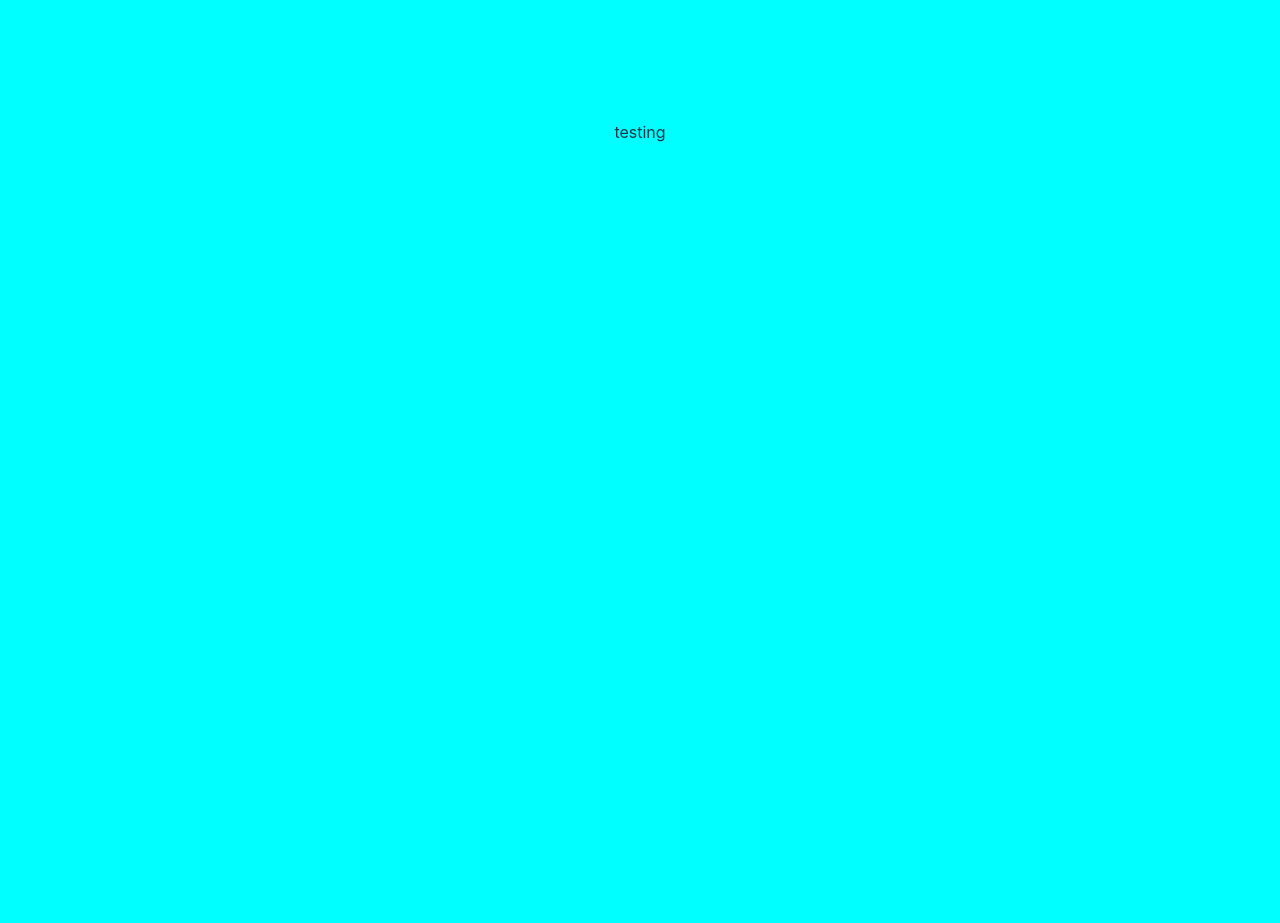
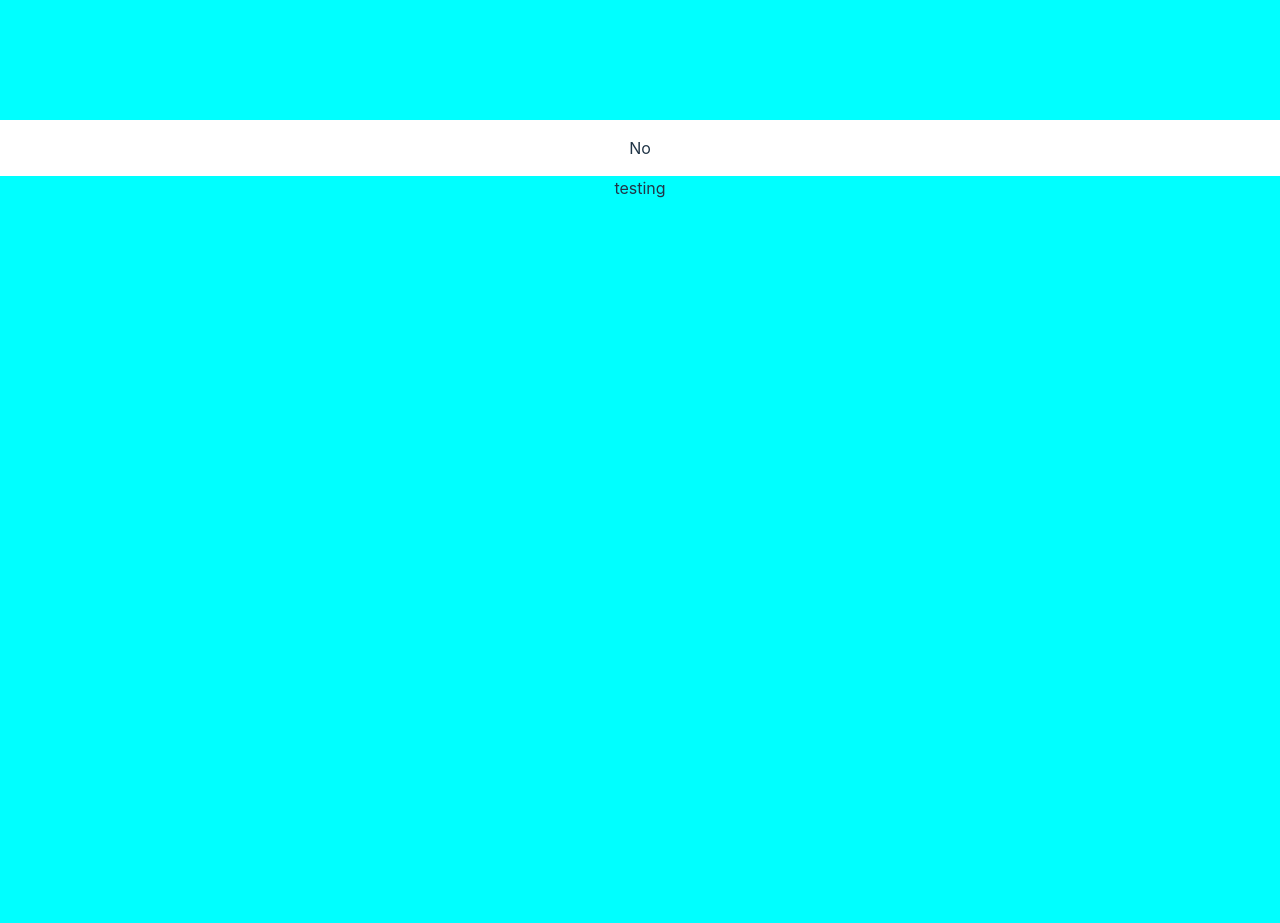
Before and after one commit to ForeSee-HK/foresee-revamp, a React (Vite) app: page / in a window 1280 px wide. Shown: the part 2280-3203 px from the top of the page. Built offline with nearby package versions, Linux system fonts and the light colour scheme.

Commit message:
add detect intersection demo

```diff
--- a/package.json
+++ b/package.json
@@ -11,6 +11,7 @@
   "dependencies": {
     "react": "^18.2.0",
     "react-dom": "^18.2.0",
+    "react-intersection-observer": "^9.4.3",
     "react-router-dom": "^6.9.0"
   },
   "devDependencies": {
--- a/src/App.jsx
+++ b/src/App.jsx
@@ -1,7 +1,7 @@
-import React, { Suspense, lazy } from 'react'
+import React, { Suspense, lazy, useRef, useEffect, useState } from 'react'
 import LoadingScreen from './components/LoadingScreen.jsx'
 import './App.css'
-// import { Route, Switch } from 'react-router-dom'
+import useElementOnScreen from './components/hooks/useElementOnScreen'
 
 const Home = lazy(() => {
   return new Promise (resolve => {
@@ -14,12 +14,21 @@ const App = () => {
     console.log(componentName)
   }
 
+  const [containerRef, isVisible] = useElementOnScreen({
+    root: null,
+    rootMargin: "0px",
+    threshold: 1.0
+  })
+
   return (
     <>
       <Suspense fallback={ <LoadingScreen /> }>
         <Home onMount={OnChildMount} />
         <Home onMount={OnChildMount} />
         <Home onMount={OnChildMount} />
+        <div ref={containerRef}>
+          <p>{isVisible ? "Yes" : "No"}</p>
+        </div>
         <Home onMount={OnChildMount} />
         <Home onMount={OnChildMount} />
         <Home onMount={OnChildMount} />
--- /dev/null
+++ b/src/components/hooks/useElementOnScreen.jsx
@@ -0,0 +1,24 @@
+import { useEffect, useRef, useState } from "react";
+
+export default function useElementOnScreen(options) {
+    const containerRef = useRef(null)
+    const [isVisible, setIsVisible] = useState(false)
+
+    const callbackFunction = (entries) => {
+        const [entry] = entries
+        console.log(entry)
+        setIsVisible(entry.isIntersecting)
+    }
+
+    useEffect(() => {
+        const observer = new IntersectionObserver(callbackFunction, options)
+        if (containerRef.current) observer.observe(containerRef.current)
+
+        return () => {
+            if (containerRef.current) observer.unobserve(containerRef.current)
+        }
+    }, [containerRef, options])
+
+    return [containerRef, isVisible]
+
+}
```
Also changed, not shown: 1 other file (tests, documents, lock files or other folders).
